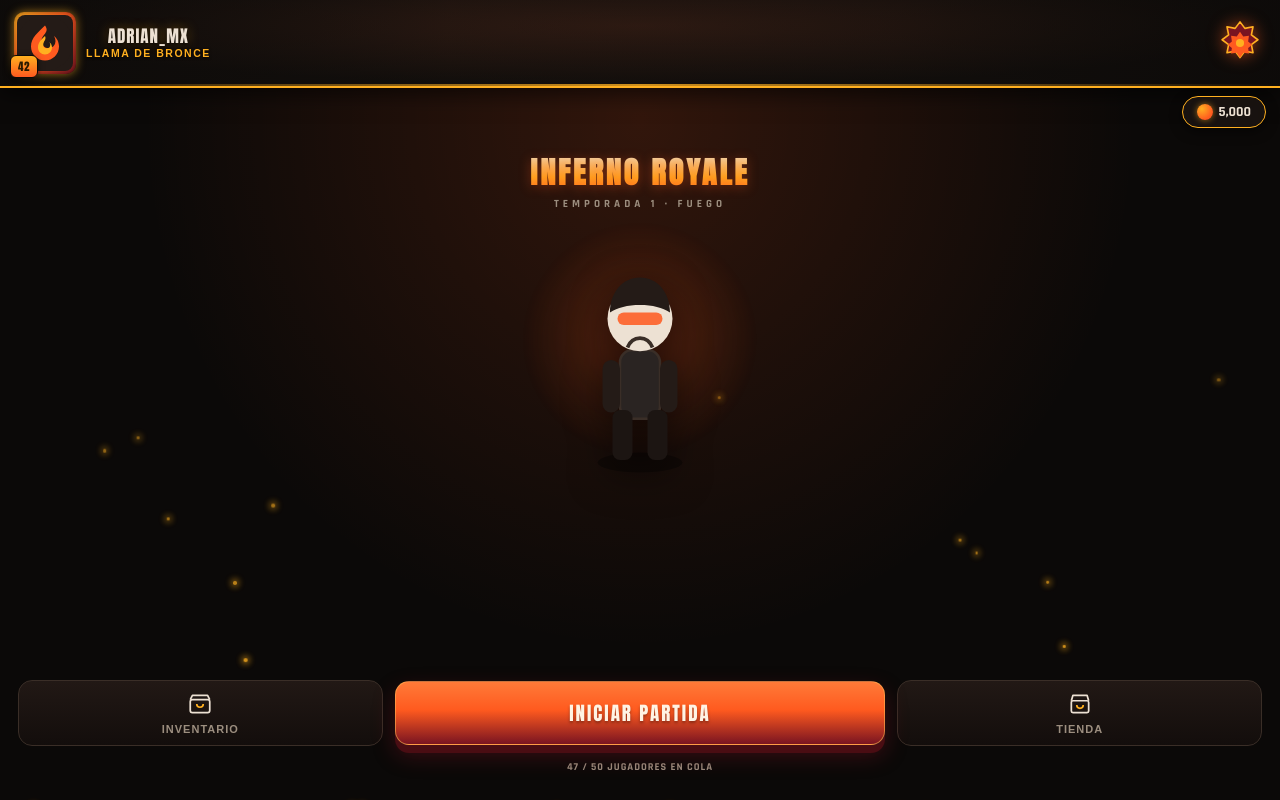
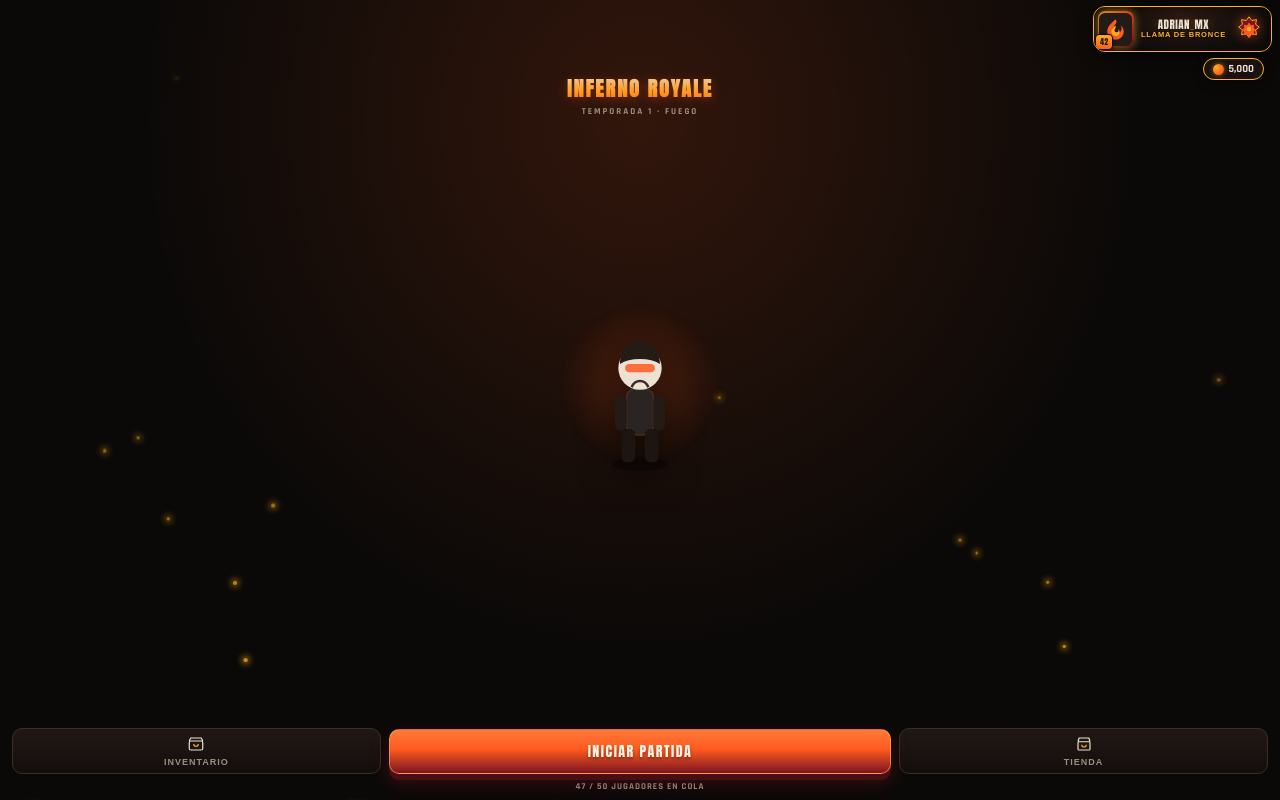
Before and after one commit to El77373883/mijuegiyoo, a plain HTML site: page index.html in a window 1280 px wide. Drawn offline with Linux system fonts and the light colour scheme.

Commit message:
Update index.html

```diff
--- a/index.html
+++ b/index.html
@@ -2,7 +2,7 @@
 <html lang="es">
 <head>
 <meta charset="UTF-8">
-<meta name="viewport" content="width=device-width, initial-scale=1.0, maximum-scale=1.0, user-scalable=no">
+<meta name="viewport" content="width=device-width, initial-scale=1.0, maximum-scale=1.0, user-scalable=no, viewport-fit=cover">
 <title>INFERNO ROYALE</title>
 <link rel="preconnect" href="https://fonts.googleapis.com">
 <link href="https://fonts.googleapis.com/css2?family=Anton&family=Rajdhani:wght@500;600;700&display=swap" rel="stylesheet">
@@ -20,8 +20,19 @@
     --line:#3A2E27;
   }
   *{box-sizing:border-box;-webkit-tap-highlight-color:transparent;user-select:none;}
-  html,body{margin:0;padding:0;height:100%;background:var(--void);overflow:hidden;font-family:'Rajdhani',sans-serif;}
-  #app{position:relative;width:100%;height:100vh;max-height:100dvh;overflow:hidden;color:var(--bone);}
+  html,body{
+    margin:0;padding:0;height:100%;width:100%;
+    background:var(--void);overflow:hidden;
+    font-family:'Rajdhani',sans-serif;
+    overscroll-behavior:none;
+    touch-action:manipulation;
+  }
+  #app{
+    position:relative;width:100%;height:100vh;height:100dvh;
+    overflow:hidden;color:var(--bone);
+    padding-top:env(safe-area-inset-top);
+    padding-bottom:env(safe-area-inset-bottom);
+  }
 
   .bg-layer{position:absolute;inset:0;z-index:0;}
   .bg-layer::after{
@@ -39,176 +50,239 @@
     100%{transform:translateY(-100vh) translateX(var(--drift,20px));opacity:0;}
   }
 
-  /* ---------- TOP BAR ---------- */
+  /* ---------- TOP BAR — BANNER COMPACTO ARRIBA A LA DERECHA ---------- */
+  .topbar-wrap{
+    position:absolute;
+    top:calc(env(safe-area-inset-top) + 8px);
+    right:10px;
+    z-index:5;
+    max-width:78%;
+  }
   .topbar{
-    position:absolute;top:0;left:0;right:0;z-index:5;
-    display:flex;align-items:center;justify-content:space-between;
-    padding:10px 14px;
-    height:88px;
+    display:flex;align-items:center;
+    gap:8px;
+    padding:5px 8px 5px 5px;
+    border-radius:14px;
     background-size:cover;
     background-position:center 40%;
     transition:background 0.4s ease;
-    border-bottom:2px solid var(--molten);
+    border:1.5px solid var(--molten);
     overflow:hidden;
-    box-shadow:0 6px 20px rgba(0,0,0,0.6);
+    box-shadow:0 4px 14px rgba(0,0,0,0.6), inset 0 0 12px rgba(0,0,0,0.35);
+    position:relative;
   }
   .topbar::before{
     content:"";
     position:absolute;inset:0;
-    background:linear-gradient(90deg, rgba(11,9,8,0.75) 0%, rgba(11,9,8,0.25) 35%, rgba(11,9,8,0.35) 70%, rgba(11,9,8,0.75) 100%);
+    background:linear-gradient(90deg, rgba(11,9,8,0.7) 0%, rgba(11,9,8,0.25) 50%, rgba(11,9,8,0.6) 100%);
     pointer-events:none;
-  }
-  .topbar::after{
-    content:"";
-    position:absolute;left:0;right:0;bottom:0;height:2px;
-    background:linear-gradient(90deg, transparent, var(--molten), transparent);
-    opacity:0.8;
   }
   .topbar > *{position:relative;z-index:1;}
 
-  .profile-btn{display:flex;align-items:center;gap:10px;background:none;border:none;padding:0;}
-  .avatar-frame{position:relative;width:62px;height:62px;flex-shrink:0;}
+  /* Avatar compacto */
+  .profile-btn{display:flex;align-items:center;gap:7px;background:none;border:none;padding:0;}
+  .avatar-frame{position:relative;width:44px;height:44px;flex-shrink:0;}
   .avatar-frame .frame-bg{
-    position:absolute;inset:0;border-radius:10px;
+    position:absolute;inset:0;border-radius:8px;
     background:linear-gradient(135deg, #FFB020 0%, #FF5A1F 45%, #7A1421 100%);
-    padding:3px;
-    box-shadow:0 0 10px rgba(255,176,32,0.6), inset 0 0 6px rgba(0,0,0,0.5);
+    padding:2px;
+    box-shadow:0 0 8px rgba(255,176,32,0.6), inset 0 0 5px rgba(0,0,0,0.5);
   }
   .avatar-ring{
-    position:absolute;inset:3px;border-radius:8px;overflow:hidden;
+    position:absolute;inset:2px;border-radius:6px;overflow:hidden;
     background:var(--panel-2);display:flex;align-items:center;justify-content:center;
   }
   .avatar-ring svg{width:100%;height:100%;}
 
   .level-badge{
-    position:absolute;bottom:-4px;left:-4px;
+    position:absolute;bottom:-3px;left:-3px;
     background:linear-gradient(180deg,#FFB020,#FF5A1F);
-    color:#2a1a00;font-family:'Anton',sans-serif;font-size:11px;
-    padding:2px 7px;border-radius:6px;
-    border:1.5px solid #0B0908;
-    box-shadow:0 2px 6px rgba(0,0,0,0.5);
-    letter-spacing:0.5px;
+    color:#2a1a00;font-family:'Anton',sans-serif;font-size:9px;
+    padding:1px 5px;border-radius:4px;
+    border:1.2px solid #0B0908;
+    box-shadow:0 1px 4px rgba(0,0,0,0.5);
+    letter-spacing:0.3px;
   }
 
-  .profile-label{display:flex;flex-direction:column;line-height:1.1;gap:2px;}
+  .profile-label{display:flex;flex-direction:column;line-height:1.05;gap:1px;max-width:110px;}
   .profile-name{
-    font-family:'Anton',sans-serif;font-size:17px;letter-spacing:1px;
-    color:var(--bone);
-    text-shadow:0 2px 4px rgba(0,0,0,0.9), 0 0 12px rgba(255,176,32,0.35);
+    font-family:'Anton',sans-serif;font-size:13px;letter-spacing:0.5px;
+    color:var(--bone);white-space:nowrap;overflow:hidden;text-overflow:ellipsis;
+    text-shadow:0 1px 3px rgba(0,0,0,0.9), 0 0 8px rgba(255,176,32,0.35);
   }
   .profile-sub{
-    font-size:10.5px;color:var(--molten);font-weight:700;
-    letter-spacing:1.5px;text-transform:uppercase;
-    text-shadow:0 1px 3px rgba(0,0,0,0.8);
+    font-size:8.5px;color:var(--molten);font-weight:700;
+    letter-spacing:1px;text-transform:uppercase;
+    text-shadow:0 1px 2px rgba(0,0,0,0.8);
+    white-space:nowrap;overflow:hidden;text-overflow:ellipsis;
   }
 
+  /* Emblema de rango compacto a la derecha */
   .rank-emblem{
-    width:52px;height:52px;flex-shrink:0;
+    width:36px;height:36px;flex-shrink:0;
     display:flex;align-items:center;justify-content:center;
-    filter:drop-shadow(0 0 8px rgba(255,90,31,0.6));
+    filter:drop-shadow(0 0 6px rgba(255,90,31,0.6));
   }
+  .rank-emblem svg{width:100%;height:100%;}
 
+  /* Monedas — pastilla chica debajo del banner, alineada a la derecha */
   .coin-pill{
-    position:absolute;top:96px;right:14px;z-index:6;
-    display:flex;align-items:center;gap:6px;
-    background:rgba(28,21,18,0.85);border:1.5px solid var(--molten);
-    border-radius:40px;padding:6px 14px;backdrop-filter:blur(6px);
-    box-shadow:0 4px 12px rgba(0,0,0,0.5);
+    position:absolute;
+    top:calc(env(safe-area-inset-top) + 66px);
+    right:10px;z-index:6;
+    display:flex;align-items:center;gap:5px;
+    background:rgba(28,21,18,0.9);border:1.5px solid var(--molten);
+    border-radius:40px;padding:4px 11px;backdrop-filter:blur(6px);
+    box-shadow:0 3px 10px rgba(0,0,0,0.5);
   }
-  .coin-icon{width:16px;height:16px;border-radius:50%;background:radial-gradient(circle at 30% 30%, var(--molten), var(--ember) 70%);
-    box-shadow:0 0 6px rgba(255,176,32,0.6);flex-shrink:0;}
-  .coin-num{font-weight:700;font-size:14px;color:var(--bone);}
+  .coin-icon{width:13px;height:13px;border-radius:50%;background:radial-gradient(circle at 30% 30%, var(--molten), var(--ember) 70%);
+    box-shadow:0 0 5px rgba(255,176,32,0.6);flex-shrink:0;}
+  .coin-num{font-weight:700;font-size:12px;color:var(--bone);}
 
-  /* ---------- LOBBY CENTER ---------- */
+  /* ---------- LOBBY ---------- */
   .lobby-screen{position:absolute;inset:0;z-index:2;display:flex;flex-direction:column;align-items:center;justify-content:flex-end;}
-  .rank-tag{position:absolute;top:104px;left:0;right:0;text-align:center;}
-  .rank-tag span{font-family:'Anton',sans-serif;font-size:11px;letter-spacing:3px;color:var(--molten);opacity:0.9;
-    text-shadow:0 1px 6px rgba(0,0,0,0.7);}
 
-  .player-stage{flex:1;width:100%;display:flex;align-items:center;justify-content:center;position:relative;}
-  .player-glow{position:absolute;width:220px;height:220px;border-radius:50%;
+  .player-stage{flex:1;width:100%;display:flex;align-items:center;justify-content:center;position:relative;padding-top:60px;}
+  .player-glow{position:absolute;width:200px;height:200px;border-radius:50%;
     background:radial-gradient(circle, rgba(255,90,31,0.28) 0%, transparent 70%);filter:blur(4px);animation:pulse 3s ease-in-out infinite;}
   @keyframes pulse{0%,100%{transform:scale(1);opacity:0.7;}50%{transform:scale(1.12);opacity:1;}}
-  .player-figure{position:relative;z-index:2;width:150px;filter:drop-shadow(0 8px 18px rgba(0,0,0,0.6));}
+  .player-figure{position:relative;z-index:2;width:130px;filter:drop-shadow(0 8px 18px rgba(0,0,0,0.6));}
 
-  .title-mark{position:absolute;top:150px;left:0;right:0;text-align:center;pointer-events:none;}
-  .title-mark h1{font-family:'Anton',sans-serif;font-size:30px;letter-spacing:3px;margin:0;
+  .title-mark{position:absolute;top:16%;left:0;right:0;text-align:center;pointer-events:none;}
+  .title-mark h1{font-family:'Anton',sans-serif;font-size:26px;letter-spacing:3px;margin:0;
     background:linear-gradient(180deg, var(--bone) 0%, var(--molten) 60%, var(--ember) 100%);
     -webkit-background-clip:text;background-clip:text;color:transparent;
     text-shadow:0 2px 12px rgba(255,90,31,0.35);}
-  .title-mark p{margin:2px 0 0;font-size:11px;letter-spacing:4px;color:var(--bone-dim);font-weight:700;}
+  .title-mark p{margin:2px 0 0;font-size:10px;letter-spacing:3px;color:var(--bone-dim);font-weight:700;}
 
-  /* ---------- BOTTOM CONTROLS ---------- */
-  .bottom-bar{position:relative;z-index:4;width:100%;padding:0 18px 26px;display:flex;flex-direction:column;align-items:center;gap:14px;}
-  .side-buttons{width:100%;display:flex;justify-content:space-between;gap:12px;}
-  .icon-btn{flex:1;display:flex;flex-direction:column;align-items:center;gap:6px;background:linear-gradient(180deg, rgba(36,27,23,0.9), rgba(20,15,13,0.9));
-    border:1.5px solid var(--line);border-radius:14px;padding:10px 6px;transition:transform .12s ease, border-color .12s ease;}
+  /* ---------- BOTTOM ---------- */
+  .bottom-bar{position:relative;z-index:4;width:100%;padding:0 14px calc(14px + env(safe-area-inset-bottom));
+    display:flex;flex-direction:column;align-items:center;gap:10px;}
+  .side-buttons{width:100%;display:flex;justify-content:space-between;gap:10px;}
+  .icon-btn{flex:1;display:flex;flex-direction:column;align-items:center;gap:4px;background:linear-gradient(180deg, rgba(36,27,23,0.9), rgba(20,15,13,0.9));
+    border:1.5px solid var(--line);border-radius:12px;padding:8px 4px;transition:transform .12s ease, border-color .12s ease;}
   .icon-btn:active{transform:scale(0.94);border-color:var(--ember);}
-  .icon-btn .glyph{width:26px;height:26px;}
-  .icon-btn .lbl{font-size:11px;font-weight:700;letter-spacing:1px;color:var(--bone-dim);}
+  .icon-btn .glyph{width:22px;height:22px;}
+  .icon-btn .lbl{font-size:10px;font-weight:700;letter-spacing:1px;color:var(--bone-dim);}
 
   .play-btn{width:100%;position:relative;border:none;padding:0;background:none;cursor:pointer;}
   .play-btn .surface{position:relative;display:flex;align-items:center;justify-content:center;gap:10px;
-    padding:17px 0;border-radius:14px;
+    padding:14px 0;border-radius:12px;
     background:linear-gradient(180deg, #FF7A38 0%, var(--ember) 45%, var(--blood) 100%);
     border:1.5px solid rgba(255,178,80,0.6);
-    box-shadow:0 8px 0 #4a0d13, 0 10px 22px rgba(122,20,33,0.45);
+    box-shadow:0 6px 0 #4a0d13, 0 8px 18px rgba(122,20,33,0.45);
     transition:transform .08s ease, box-shadow .08s ease;}
-  .play-btn:active .surface{transform:translateY(6px);box-shadow:0 2px 0 #4a0d13, 0 4px 10px rgba(122,20,33,0.45);}
-  .play-btn .surface span{font-family:'Anton',sans-serif;font-size:19px;letter-spacing:2px;color:#FFF3E4;
+  .play-btn:active .surface{transform:translateY(5px);box-shadow:0 1px 0 #4a0d13, 0 3px 8px rgba(122,20,33,0.45);}
+  .play-btn .surface span{font-family:'Anton',sans-serif;font-size:16px;letter-spacing:2px;color:#FFF3E4;
     text-shadow:0 2px 3px rgba(0,0,0,0.35);}
-  .players-count{font-size:10.5px;color:var(--bone-dim);font-weight:700;letter-spacing:1px;}
+  .players-count{font-size:10px;color:var(--bone-dim);font-weight:700;letter-spacing:1px;}
 
   /* ---------- PANELS ---------- */
   .panel{position:absolute;inset:0;z-index:20;background:linear-gradient(180deg, var(--void-2), var(--void) 60%);
-    transform:translateY(100%);transition:transform .32s cubic-bezier(.22,.9,.3,1);display:flex;flex-direction:column;}
+    transform:translateY(100%);transition:transform .32s cubic-bezier(.22,.9,.3,1);display:flex;flex-direction:column;
+    padding-top:env(safe-area-inset-top);padding-bottom:env(safe-area-inset-bottom);}
   .panel.open{transform:translateY(0);}
-  .panel-header{display:flex;align-items:center;justify-content:space-between;padding:16px 16px 12px;
+  .panel-header{display:flex;align-items:center;justify-content:space-between;padding:14px 14px 10px;
     border-bottom:1.5px solid var(--line);flex-shrink:0;}
-  .panel-title{font-family:'Anton',sans-serif;font-size:20px;letter-spacing:2px;color:var(--bone);}
+  .panel-title{font-family:'Anton',sans-serif;font-size:18px;letter-spacing:2px;color:var(--bone);}
   .panel-title .accent{color:var(--molten);}
-  .close-btn{width:34px;height:34px;border-radius:50%;background:var(--panel);border:1.5px solid var(--line);
-    display:flex;align-items:center;justify-content:center;font-size:16px;color:var(--bone-dim);flex-shrink:0;}
+  .close-btn{width:32px;height:32px;border-radius:50%;background:var(--panel);border:1.5px solid var(--line);
+    display:flex;align-items:center;justify-content:center;font-size:15px;color:var(--bone-dim);flex-shrink:0;}
   .close-btn:active{background:var(--panel-2);}
 
-  .panel-body{flex:1;overflow-y:auto;padding:16px;-webkit-overflow-scrolling:touch;}
-  .section-label{font-size:12px;font-weight:700;letter-spacing:2px;color:var(--bone-dim);margin:14px 0 10px;}
+  .panel-body{flex:1;overflow-y:auto;padding:14px;-webkit-overflow-scrolling:touch;}
+  .section-label{font-size:11px;font-weight:700;letter-spacing:2px;color:var(--bone-dim);margin:12px 0 8px;}
   .section-label:first-child{margin-top:0;}
 
-  .grid{display:grid;grid-template-columns:repeat(3,1fr);gap:10px;}
+  .grid{display:grid;grid-template-columns:repeat(3,1fr);gap:8px;}
   .grid.bgs{grid-template-columns:repeat(2,1fr);}
 
-  .item-card{position:relative;border-radius:14px;border:2px solid var(--line);background:var(--panel);
-    padding:10px 6px 8px;display:flex;flex-direction:column;align-items:center;gap:6px;overflow:hidden;transition:border-color .12s;}
-  .item-card.equipped{border-color:var(--molten);box-shadow:0 0 0 1px var(--molten), 0 0 14px rgba(255,176,32,0.35);}
+  .item-card{position:relative;border-radius:12px;border:2px solid var(--line);background:var(--panel);
+    padding:8px 5px 6px;display:flex;flex-direction:column;align-items:center;gap:5px;overflow:hidden;transition:border-color .12s;}
+  .item-card.equipped{border-color:var(--molten);box-shadow:0 0 0 1px var(--molten), 0 0 12px rgba(255,176,32,0.35);}
   .item-card.locked{opacity:0.55;}
   .item-card:active{transform:scale(0.97);}
-  .item-card .icon-wrap{width:46px;height:46px;border-radius:50%;overflow:hidden;flex-shrink:0;background:var(--panel-2);
+  .item-card .icon-wrap{width:42px;height:42px;border-radius:50%;overflow:hidden;flex-shrink:0;background:var(--panel-2);
     display:flex;align-items:center;justify-content:center;border:1px solid var(--line);}
   .item-card .icon-wrap svg{width:100%;height:100%;}
-  .bg-card .icon-wrap{width:100%;height:64px;border-radius:8px;}
-  .item-name{font-size:10.5px;font-weight:700;text-align:center;letter-spacing:0.3px;line-height:1.2;color:var(--bone);}
-  .price-tag{display:flex;align-items:center;gap:3px;font-size:10px;font-weight:700;color:var(--molten);}
-  .price-tag .mini-coin{width:9px;height:9px;border-radius:50%;background:var(--molten);flex-shrink:0;}
-  .equipped-flag{position:absolute;top:5px;right:5px;background:var(--molten);color:#2a1a00;font-size:8px;font-weight:700;
-    padding:2px 5px;border-radius:6px;letter-spacing:0.5px;}
+  .bg-card .icon-wrap{width:100%;height:56px;border-radius:6px;}
+  .item-name{font-size:10px;font-weight:700;text-align:center;letter-spacing:0.3px;line-height:1.2;color:var(--bone);}
+  .price-tag{display:flex;align-items:center;gap:3px;font-size:9.5px;font-weight:700;color:var(--molten);}
+  .price-tag .mini-coin{width:8px;height:8px;border-radius:50%;background:var(--molten);flex-shrink:0;}
+  .equipped-flag{position:absolute;top:4px;right:4px;background:var(--molten);color:#2a1a00;font-size:7.5px;font-weight:700;
+    padding:1.5px 4px;border-radius:5px;letter-spacing:0.4px;}
   .season-badge{display:inline-flex;align-items:center;gap:6px;background:linear-gradient(90deg, var(--blood), var(--ember));
-    padding:6px 12px;border-radius:20px;margin-bottom:4px;}
-  .season-badge span{font-family:'Anton',sans-serif;font-size:11px;letter-spacing:1.5px;color:#FFF3E4;}
+    padding:5px 10px;border-radius:20px;margin-bottom:4px;}
+  .season-badge span{font-family:'Anton',sans-serif;font-size:10px;letter-spacing:1.2px;color:#FFF3E4;}
 
-  .save-bar{padding:12px 16px 18px;flex-shrink:0;border-top:1.5px solid var(--line);}
-  .save-btn{width:100%;padding:14px 0;border:none;border-radius:12px;font-family:'Anton',sans-serif;font-size:15px;
+  .save-bar{padding:10px 14px 14px;flex-shrink:0;border-top:1.5px solid var(--line);}
+  .save-btn{width:100%;padding:12px 0;border:none;border-radius:10px;font-family:'Anton',sans-serif;font-size:14px;
     letter-spacing:2px;color:#FFF3E4;background:linear-gradient(180deg,#FF7A38,var(--ember));
-    box-shadow:0 5px 0 #7a2b0d;}
-  .save-btn:active{transform:translateY(3px);box-shadow:0 2px 0 #7a2b0d;}
+    box-shadow:0 4px 0 #7a2b0d;}
+  .save-btn:active{transform:translateY(2px);box-shadow:0 2px 0 #7a2b0d;}
 
-  .toast{position:absolute;bottom:100px;left:50%;transform:translateX(-50%) translateY(20px);z-index:50;
-    background:var(--panel);border:1.5px solid var(--molten);padding:10px 20px;border-radius:30px;
-    font-size:13px;font-weight:700;color:var(--bone);opacity:0;transition:opacity .25s ease, transform .25s ease;
-    white-space:nowrap;box-shadow:0 6px 20px rgba(0,0,0,0.4);}
+  .toast{position:absolute;bottom:calc(80px + env(safe-area-inset-bottom));left:50%;
+    transform:translateX(-50%) translateY(20px);z-index:50;
+    background:var(--panel);border:1.5px solid var(--molten);padding:8px 16px;border-radius:30px;
+    font-size:12px;font-weight:700;color:var(--bone);opacity:0;transition:opacity .25s ease, transform .25s ease;
+    white-space:nowrap;box-shadow:0 6px 20px rgba(0,0,0,0.4);max-width:90vw;}
   .toast.show{opacity:1;transform:translateX(-50%) translateY(0);}
 
-  .empty-state{text-align:center;padding:40px 20px;color:var(--bone-dim);font-size:13px;font-weight:600;}
+  .empty-state{text-align:center;padding:30px 20px;color:var(--bone-dim);font-size:12px;font-weight:600;}
+
+  /* =====================================================
+     IPHONE / ANDROID EN HORIZONTAL (landscape)
+     Aquí reducimos todo para que no se vea gigante al girar
+     ===================================================== */
+  @media (orientation: landscape){
+    .topbar-wrap{top:calc(env(safe-area-inset-top) + 6px);right:8px;max-width:55%;}
+    .topbar{padding:4px 7px 4px 4px;border-radius:12px;}
+    .avatar-frame{width:36px;height:36px;}
+    .avatar-frame .frame-bg{padding:1.5px;border-radius:7px;}
+    .avatar-ring{inset:1.5px;border-radius:6px;}
+    .level-badge{font-size:8px;padding:1px 4px;bottom:-3px;left:-3px;}
+    .profile-name{font-size:11px;max-width:85px;}
+    .profile-sub{font-size:7.5px;letter-spacing:0.8px;}
+    .rank-emblem{width:30px;height:30px;}
+
+    .coin-pill{top:calc(env(safe-area-inset-top) + 52px);right:8px;padding:3px 9px;}
+    .coin-icon{width:11px;height:11px;}
+    .coin-num{font-size:11px;}
+
+    .player-stage{padding-top:40px;}
+    .player-figure{width:100px;}
+    .player-glow{width:150px;height:150px;}
+    .title-mark{top:10%;}
+    .title-mark h1{font-size:20px;letter-spacing:2px;}
+    .title-mark p{font-size:9px;letter-spacing:2px;}
+
+    .bottom-bar{padding:0 12px calc(8px + env(safe-area-inset-bottom));gap:7px;}
+    .side-buttons{gap:8px;}
+    .icon-btn{padding:6px 4px;border-radius:10px;}
+    .icon-btn .glyph{width:18px;height:18px;}
+    .icon-btn .lbl{font-size:9px;}
+    .play-btn .surface{padding:11px 0;border-radius:10px;}
+    .play-btn .surface span{font-size:14px;letter-spacing:1.5px;}
+    .players-count{font-size:9px;}
+
+    .panel-header{padding:10px 12px 8px;}
+    .panel-title{font-size:16px;}
+    .grid{grid-template-columns:repeat(4,1fr);gap:7px;}
+    .grid.bgs{grid-template-columns:repeat(3,1fr);}
+    .item-card .icon-wrap{width:36px;height:36px;}
+    .bg-card .icon-wrap{height:46px;}
+    .item-name{font-size:9px;}
+    .panel-body{padding:12px;}
+  }
+
+  /* iPhone muy chico en portrait */
+  @media (orientation: portrait) and (max-height:700px){
+    .player-figure{width:110px;}
+    .player-glow{width:170px;height:170px;}
+    .title-mark h1{font-size:22px;}
+    .title-mark{top:12%;}
+    .play-btn .surface{padding:12px 0;}
+  }
 </style>
 </head>
 <body>
@@ -218,6 +292,9 @@
   <div class="bg-embers" id="embers"></div>
 
   <div class="lobby-screen">
+
+    <!-- BANNER DEL PERFIL — compacto arriba a la derecha -->
+    <div class="topbar-wrap">
       <div class="topbar" id="topbar">
         <button class="profile-btn" id="openProfile">
           <span class="avatar-frame">
@@ -245,6 +322,7 @@
       <div class="coin-pill">
         <span class="coin-icon"></span>
         <span class="coin-num" id="coinDisplay">0</span>
+      </div>
     </div>
 
     <div class="player-stage">
@@ -351,12 +429,12 @@ const ICONS = [
     svg:`<svg viewBox="0 0 64 64"><circle cx="32" cy="32" r="32" fill="#0e1418"/><path d="M18 46V30a14 14 0 0 1 28 0v16l-4-4-4 4-4-4-4 4-4-4-4 4z" fill="#EDE1D3"/><circle cx="26" cy="30" r="3" fill="#0B0908"/><circle cx="38" cy="30" r="3" fill="#0B0908"/><ellipse cx="32" cy="38" rx="3" ry="4" fill="#0B0908"/></svg>` },
 ];
 
-/* ============ BANNERS DE FUEGO Y FONDOS MODERNOS ============ */
+/* ============ BANNERS DE FUEGO + FONDOS MODERNOS ============ */
 const BACKGROUNDS = [
   { id:'bg_default', name:'Brasas', price:0,
     css:'radial-gradient(ellipse at 50% 30%, #3a2016 0%, #14100d 70%)' },
 
-  /* --- BANNERS DE FUEGO DE COLORES --- */
+  /* Banners de fuego de colores */
   { id:'bg_flame_blue', name:'Llamas Azules', price:400,
     css:'radial-gradient(ellipse at 50% 80%, #1e40af 0%, #0c1a4a 40%, #02030a 75%)' },
   { id:'bg_flame_purple', name:'Llamas Moradas', price:450,
@@ -370,7 +448,7 @@ const BACKGROUNDS = [
   { id:'bg_flame_white', name:'Fuego Blanco', price:550,
     css:'radial-gradient(ellipse at 50% 80%, #fef3c7 0%, #f59e0b 35%, #7c2d12 65%, #0a0503 90%)' },
 
-  /* --- FONDOS MODERNOS / COLORIDOS --- */
+  /* Fondos modernos */
   { id:'bg_cyber_neon', name:'Ciudad Neón', price:500,
     css:'linear-gradient(135deg, #0f0c29 0%, #302b63 45%, #ff00cc 100%)' },
   { id:'bg_synthwave', name:'Atardecer Synth', price:520,
@@ -425,7 +503,7 @@ async function persistState(){
   }catch(e){ console.error('No se pudo guardar el perfil', e); }
 }
 
-/* ============ RENDER HELPERS ============ */
+/* ============ HELPERS ============ */
 function findIcon(id){ return ICONS.find(i=>i.id===id) || ICONS[0]; }
 function findBg(id){ return BACKGROUNDS.find(b=>b.id===id) || BACKGROUNDS[0]; }
 
```
Lines whose indentation alone changed are shown as unchanged.
